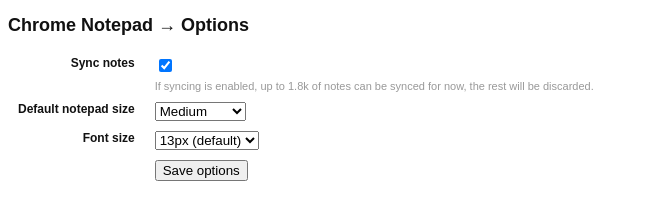
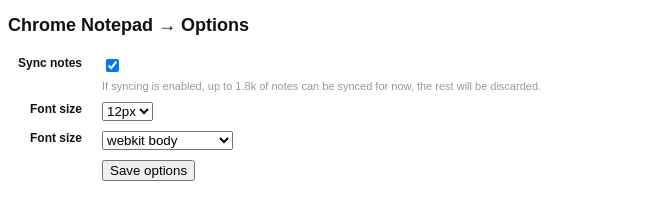
Before and after one commit to phaistonian/Chrome-Notepad, a browser extension: page options.html in a window 1280 px wide. Both pictures are taken after a click on the button "Save options". Shown: the whole page, without its empty margins (0-645 px from the left). Drawn offline with Linux system fonts and the light colour scheme.

Commit message:
Added options to customize fonts and font size

```diff
--- a/js/js.js
+++ b/js/js.js
@@ -14,6 +14,7 @@
 
         this.initialized = true;
 
+        this.loadConfig();
         this.$textArea   = $("#notepad");
 
         //Load data from local storage
@@ -94,6 +95,19 @@
 
         this.bindEvents();
 	},
+
+    loadConfig : function() {
+        chrome.storage.sync.get({
+            fontSize: "14px",
+            fontFamily: "default"
+        }, function(item) {
+
+            $("textarea").css({
+                "font-family" : item.fontFamily,
+                "font-size" : item.fontSize
+            })
+        });
+    },
 
     hightlightSelected : function () {
         var self = this;
@@ -376,4 +390,6 @@
     $(".folder-name").eq(0).addClass("active");
 };
 
-Ext.initialize();
+if(location.href.indexOf('popup.html') !== -1) {
+    Ext.initialize();
+}
--- /dev/null
+++ b/js/options.js
@@ -0,0 +1,88 @@
+Options = {
+    data		: localStorage['data'] ? JSON.parse(localStorage['data']) : {
+        'options' : {
+            'sync' 	: true,
+            'size'	: 'm'
+        }
+    },
+
+    initialize	: function() {
+        var sync = document.getElementById('sync');
+        if(!this.data.options) {
+            this.data.options = {
+                'sync' : true
+            }
+        }
+
+        /* Sizes */
+        this.data.options.fontSize	= this.data.options.fontSize || '13px';
+        this.data.options.fontFamily = this.data.options.fontFamily || '-webkit-body';
+
+
+        if(this.data.options.fontSize) {
+            this.select('font-size', this.data.options.fontSize);
+        }
+
+
+        if(this.data.options.fontFamily) {
+            this.select('font-family', this.data.options.fontFamily);
+        }
+
+
+        if(this.data.options.sync) {
+            sync.checked = true;
+        }
+
+
+        var btn = document.getElementById("saveBtn");
+        btn.addEventListener("click", function() {
+            Options.save();
+        });
+
+    },
+
+    save : function() {
+        var sync 	= document.getElementById('sync');
+        var fontSize 	= document.getElementById('font-size');
+        var fontFamily = document.getElementById('font-family');
+
+        // Store
+        //this.data 				= localStorage['data'] ? JSON.parse(localStorage['data']) : this.data;
+        this.data.options.sync			= !!sync.checked;
+        this.data.options.fontSize 		= fontSize.value;
+        this.data.options.fontFamily 	= fontFamily.value;
+
+        localStorage['data']	= JSON.stringify(this.data);
+
+        var say = document.getElementById('say');
+        say.innerHTML 		= 'Saved';
+        say.style.display	= 'inline';
+
+
+        chrome.storage.sync.set({
+            fontSize: fontSize.value,
+            fontFamily: fontFamily.value
+        }, function() {
+            setTimeout(function() {
+                say.style.display = 'none';
+            },2000);
+        });
+
+    },
+
+    select	: function(what, value) {
+        var select = document.getElementById(what);
+        Array.prototype.slice.call(select.options).forEach(function(option, index) {
+            if(option.value == value ) {
+                select.selectedIndex = index;
+            }
+        });
+    }
+
+}
+
+
+
+window.addEventListener('load', function() {
+    Options.initialize();
+});
--- a/options.html
+++ b/options.html
@@ -51,121 +51,10 @@
 	}
 
 	</style>
-	<script type="text/javascript" src="js/js.js"></script>
-	<script type="text/javascript">
-	Options = {
-		data		: localStorage['data'] ? JSON.parse(localStorage['data']) : {
-			'options' : {
-				'sync' 	: true,
-				'size'	: 'm'
-			}
-		},
 
-		initialize	: function() {
-			var sync = document.getElementById('sync');
-			if(!this.data.options) {
-				this.data.options = {
-					'sync' : true
-				}
-			}
-
-			/* Sizes */
-			this.data.options.fontSize	= this.data.options.fontSize 		|| '13';
-			this.data.options.size 		= this.data.options.size 			|| 'm';
-			var sizes = {
-				'xs': 'Extra Small',
-				's'	: 'Small',
-				'm'	: 'Medium',
-				'l'	: 'Large',
-				'XL': 'Extra Large'
-			}
-
-			var fontSizes	= {
-				'10' : '10px',
-				'11' : '11px',
-				'12' : '12px',
-				'13' : '13px (default)',
-				'14' : '14px',
-				'15' : '15px',
-				'16' : '16px'
-			}
-
-			var sizesHTML = [], fontSizesHTML = [];
-			for(var i in sizes) {
-				sizesHTML.push('<option value="' + i + '">' + sizes[i] + '</option>');
-			}
-
-			for(var i in fontSizes) {
-				fontSizesHTML.push('<option value="' + i + '">' + fontSizes[i] + '</option>');
-			}
-
-
-			document.getElementById('size').innerHTML = sizesHTML.join('');
-
-			document.getElementById('font-size').innerHTML = fontSizesHTML.join('');
-
-			if(this.data.options.size) {
-				this.select('size', this.data.options.size);
-			}
-
-
-			if(this.data.options.fontSize) {
-				this.select('font-size', this.data.options.fontSize);
-			}
-
-
-			if(this.data.options.sync) {
-				sync.checked = true;
-			}
-
-
-
-
-		},
-
-		save		: function() {
-			var sync 	= document.getElementById('sync');
-			var size 	= document.getElementById('size');
-			var fontSize = document.getElementById('font-size');
-
-			// Store
-			//this.data 				= localStorage['data'] ? JSON.parse(localStorage['data']) : this.data;
-			this.data.options.sync		= !!sync.checked;
-			this.data.options.size 		= size.value;
-			this.data.options.fontSize 	= fontSize.value;
-
-			localStorage['data']	= JSON.stringify(this.data);
-
-			var say = document.getElementById('say');
-			say.innerHTML 		= 'Saved';
-			say.style.display	= 'inline';
-
-			setTimeout((function() {
-				say.style.display = 'none';
-
-			}), 1500);
-
-
-			chrome.extension.sendRequest({'update': true}, function() {
-
-			});
-
-		},
-
-		select	: function(what, value) {
-			var select = document.getElementById(what);
-			Array.prototype.slice.call(select.options).forEach(function(option, index) {
-				if(option.value == value ) {
-					select.selectedIndex = index;
-				}
-			});
-		}
-
-	}
-	</script>
 </head>
 
-<body onload="Options.initialize()">
+<body>
 
 <h2>Chrome Notepad &rarr; Options</h2>
 
@@ -178,18 +67,37 @@
 			<small>If syncing is enabled, up to 1.8k of notes can be synced for now, the rest will be discarded.</small>
 			</td>
 	</tr>
-	<tr>
-		<th>Default notepad size</th>
-		<td>
-			<select name="size" id="size"></select>
-		</td>
-	</tr>
+
 
 
 	<tr>
 		<th>Font size</th>
 		<td>
-			<select name="font-size" id="font-size"></select>
+			<select name="font-size" id="font-size">
+
+				<option value="12px">12px</option>
+				<option value="14px">14px</option>
+				<option value="16px">16px</option>
+				<option value="18px">18px</option>
+				<option value="20px">20px</option>
+				<option value="22px">22px</option>
+			</select>
+		</td>
+	</tr>
+
+	<tr>
+		<th>Font size</th>
+		<td>
+			<select name="font-family" id="font-family">
+                <option value ="default">default</option>
+				<option value ="-webkit-body">webkit body</option>
+				<option value ="-webkit-pictograph">webkit poctograph</option>
+				<option value ="cursive">cursive</option>
+				<option value ="fantasy">fantasy</option>
+				<option value ="monospace">monospace</option>
+				<option value ="sans-serif">san-serif</option>
+				<option value ="serif">serif</option>
+			</select>
 		</td>
 	</tr>
 
@@ -198,9 +106,11 @@
 		<tr>
 
 		<th>&nbsp;</th>
-		<td><button onclick="Options.save()">Save options</button> <span id="say">Changed</span></td>
+		<td><button id = "saveBtn">Save options</button> <span id="say">Changed</span></td>
 	</tr>
 </table>
 
 </body>
+
+<script src ="./js/options.js"></script>
 </html>
```
Also changed, not shown: manifest.json.
